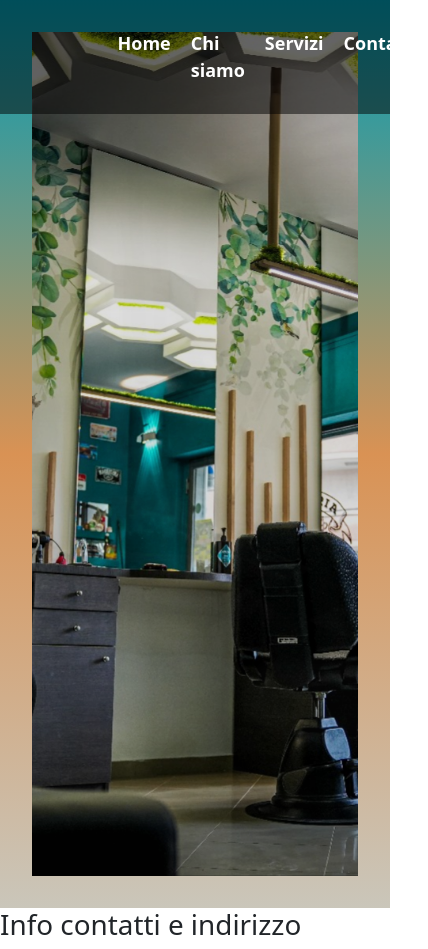
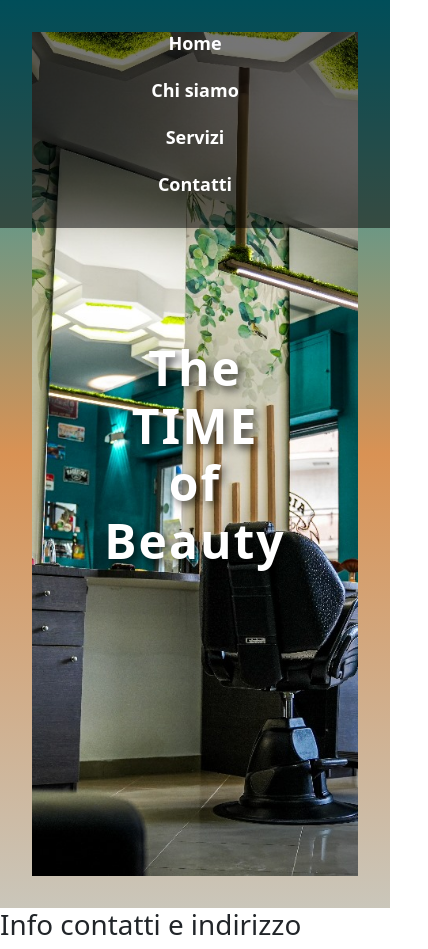
Before and after one commit to ValerioL96/the-time-of-beauty, a Vue app: page / in a window 390 px wide. Shown: the whole page, 428 px wide, since content can reach past the window. Built offline with nearby package versions, Linux system fonts and the light colour scheme.

Commit message:
Fixed header and added new style

```diff
--- a/index.html
+++ b/index.html
@@ -9,5 +9,8 @@
   <body>
     <div id="app"></div>
     <script type="module" src="/src/main.js"></script>
+    <div id="app"></div>
+    <script src="https://cdn.jsdelivr.net/npm/bootstrap@5.3.0-alpha3/dist/js/bootstrap.bundle.min.js"></script>
+
   </body>
 </html>
--- a/src/components/header/AppHeader.vue
+++ b/src/components/header/AppHeader.vue
@@ -1,16 +1,24 @@
 <script>
-import OffcanvasContact from '../../pages/OffcanvasContact.vue';
+
 
 
 
 export default {
     components: {
-        OffcanvasContact,
     },
     methods: {
         openOffcanvas(event) {
-            const offcanvas = new bootstrap.Offcanvas(document.getElementById('offcanvasScrolling'));
-            offcanvas.show();
+            // Previene il comportamento predefinito del link
+            event.preventDefault();
+
+            // Assicurati che l'elemento esista prima di inizializzare l'offcanvas
+            const offcanvasElement = document.getElementById('offcanvasScrolling');
+            if (offcanvasElement) {
+                const offcanvas = new bootstrap.Offcanvas(offcanvasElement);
+                offcanvas.show();
+            } else {
+                console.error('Offcanvas element not found');
+            }
         }
     }
 };
@@ -23,6 +31,41 @@ export default {
             <router-link :to="{ name: 'about' }" class="links">Chi siamo</router-link>
             <router-link :to="{ name: 'services' }" class="links">Servizi</router-link>
             <a href="#" @click="openOffcanvas" class="links">Contatti</a>
+        </div>
+    </div>
+    <!-- Offcanvas -->
+    <div
+        class="offcanvas offcanvas-end"
+        data-bs-scroll="true"
+        data-bs-backdrop="true"
+        tabindex="-1"
+        id="offcanvasScrolling"
+        aria-labelledby="offcanvasScrollingLabel"
+    >
+        <div class="offcanvas-header">
+            <h5 class="offcanvas-title" id="offcanvasScrollingLabel">Informazioni di Contatto</h5>
+            <button type="button" class="btn-close" data-bs-dismiss="offcanvas" aria-label="Close"></button>
+        </div>
+        <div class="offcanvas-body">
+            <p>Puoi contattarci tramite email all'indirizzo: <strong>info@example.com</strong></p>
+            <p>Oppure chiamaci al numero: <strong>(123) 456-7890</strong></p>
+            <p>Visita il nostro sito per ulteriori informazioni.</p>
+            <p>
+                Il nostro indirizzo: <strong>The Time Of Beauty, Via Madonnella, Acerra</strong>
+                <br>
+                <br>
+                <!-- Immagine cliccabile per aprire Google Maps -->
+                <a
+                    href="https://www.google.com/maps/place/The+Time+Of+Beauty/@40.9490755,14.3770495,17z/data=!3m1!4b1!4m6!3m5!1s0x133bac09dc349c97:0x7b02caa877e8e908!8m2!3d40.9490755!4d14.3796244!16s%2Fg%2F11gf0pjg8c?entry=ttu&g_ep=EgoyMDI0MTAwMS4wIKXMDSoASAFQAw%3D%3D"
+                    target="_blank"
+                >
+                    <img
+                        src="/src/assets/img/Screenshot_4-10-2024_113034_www.google.com.jpeg"
+                        alt="Apri su Google Maps"
+                        class="map-image"
+                    />
+                </a>
+            </p>
         </div>
     </div>
 </template>
@@ -65,4 +108,48 @@ export default {
     height: 100vh;
     overflow: hidden;
 }
+
+/* Offcanvas Styles */
+.offcanvas {
+    background: linear-gradient(145deg, #019DB4, #D99254); /* Sfumatura su tutto l'offcanvas */
+    color: #fff; /* Colore del testo */
+}
+
+.offcanvas-header {
+    border-bottom: 1px solid rgba(255, 255, 255, 0.2); /* Linea di separazione */
+}
+
+.btn-close {
+    background: transparent;
+    border: none;
+    color: white; /* Colore per il pulsante di chiusura */
+}
+
+/* Offcanvas Body */
+.offcanvas-body {
+    color: #fff; /* Colore del testo */
+    font-size: 1rem; /* Dimensione del testo */
+}
+
+/* Stile per l'immagine della mappa */
+.map-image {
+    width: 100%; /* Larghezza dell'immagine */
+    height: auto; /* Mantiene le proporzioni */
+    max-height: 250px; /* Limite massimo dell'altezza */
+    border-radius: 10px; /* Angoli arrotondati */
+    box-shadow: 0 4px 10px rgba(0, 0, 0, 0.2); /* Ombra per profondità */
+    transition: transform 0.3s; /* Transizione per l'effetto hover */
+}
+
+.map-image:hover {
+    transform: scale(1.05); /* Ingrandisce l'immagine al passaggio del mouse */
+}
+
+/* Media Query per Mobile */
+@media (max-width: 768px) {
+    .header-nav {
+        flex-direction: column; /* Cambia la direzione per schermi piccoli */
+        align-items: center; /* Centra i link */
+    }
+}
 </style>
--- a/src/components/header/HeaderJumboTron.vue
+++ b/src/components/header/HeaderJumboTron.vue
@@ -25,7 +25,7 @@ export default {
         startSlideshow() {
             this.interval = setInterval(() => {
                 this.nextImage();
-        }, 4000); // Cambia immagine ogni 5 secondi
+            }, 3500); // Cambia immagine ogni 3.5 secondi
         },
         nextImage() {
             this.currentIndex = (this.currentIndex + 1) % this.images.length;
@@ -36,7 +36,6 @@ export default {
     }
 };
 </script>
-
 
 <template>
     <div class="jumbotron">
@@ -50,9 +49,9 @@ export default {
                 :class="{ active: index === currentIndex }"
             />
         </div>
+        <h1 class="jumbotron-title">The TIME of Beauty</h1> <!-- Titolo -->
     </div>
 </template>
-
 
 <style lang="scss" scoped>
 .jumbotron {
@@ -61,7 +60,7 @@ export default {
     margin: 0;
     height: 100vh;
     position: relative;
-    overflow: hidden;
+    overflow: hidden; // Nasconde eventuali overflow
     background-color: #000; // Sfondo nero per far risaltare le immagini
 }
 
@@ -73,17 +72,37 @@ export default {
 
 .carousel-img {
     position: absolute;
-    top: 0;
-    left: 0;
-    width: 100vw;
-    height: 100vh;
-    object-fit: cover;
+    top: 50%;
+    left: 50%;
+    width: 100vw; // Utilizza tutta la larghezza
+    height: 100vh; // Utilizza tutta l'altezza
+    object-fit: cover; // Rende le immagini adattabili
     opacity: 0;
     transition: opacity 1.5s ease-in-out;
+    transform: translate(-50%, -50%); // Centra l'immagine
 }
 
 .carousel-img.active {
     opacity: 1;
 }
 
+.jumbotron-title {
+    position: absolute; // Posizione assoluta per centrarlo
+    top: 50%; // Posiziona verticalmente al centro
+    left: 50%; // Posiziona orizzontalmente al centro
+    transform: translate(-50%, -50%); // Centra esattamente il testo
+    font-size: 4rem; // Dimensione del font aumentata
+    font-weight: bold; // Rende il testo più marcato
+    color: #fff; // Colore bianco per il testo
+    text-shadow: 4px 4px 8px rgba(0, 0, 0, 0.7); // Ombra più marcata per far risaltare il testo
+    letter-spacing: 2px; // Spaziatura delle lettere
+    text-align: center; // Allinea il testo al centro
+}
+
+/* Media Query per schermi più piccoli */
+@media (max-width: 768px) {
+    .jumbotron-title {
+        font-size: 3rem; // Riduci la dimensione del font per schermi piccoli
+    }
+}
 </style>
--- a/src/pages/About.vue
+++ b/src/pages/About.vue
@@ -16,25 +16,37 @@ export default  {
 
 <template>
     <div class="container my-5">
-        <div class="text-center mb-4">
-            <h1 class="display-4 font-weight-bold">Boolfolio</h1>
+        <div class="text-center mb-4 py-5">
+            <h1 class="display-4 font-weight-bold"><Strong>The TIME of Beauty</Strong></h1>
+            <h3>Benvenuti nel nostro salone di barbiere, dove la tradizione incontra l'innovazione!</h3>
             <p class="lead">
-            Ho sviluppato una WebApp gestionale per la creazione,
-            gestione e modifica di progetti personali. Il BackOffice è stato
-            implementato con Laravel, sfruttando le API che vengono poi
-            consumate nel FrontOffice, sviluppato in Vue.js. L'app
-            consente una gestione centralizzata dei progetti, garantendo
-            flessibilità e facilità di aggiornamento grazie all'integrazione
-            tra le due tecnologie. In una prima fase, l’applicazione è stata
-            popolata con progetti fittizi, utilizzati a scopo di test.
-            Successivamente, ho inserito i miei progetti reali,
-            trasformando la WebApp nel mio portfolio personale, un vero
-            e proprio strumento per presentare il mio lavoro e le mie
+                Presso il nostro salone, ogni cliente è al centro della nostra attenzione. Offriamo una vasta gamma di servizi, dai tagli classici alle acconciature moderne, per soddisfare ogni esigenza. I nostri barbieri esperti utilizzano tecniche all'avanguardia e prodotti di alta qualità per garantire risultati impeccabili.
             </p>
+            <hr>
+            <p class="lead">
+                L’atmosfera accogliente e rilassante è il luogo ideale per prenderti una pausa dalla routine quotidiana. Mentre ti prendi cura del tuo look, potrai gustare un buon caffè e lasciarti coccolare dal nostro personale cordiale e professionale.
+            </p>
+            <hr>
+            <p class="lead">
+                Che tu stia cercando un look fresco per un evento speciale o semplicemente un ritocco, siamo qui per offrirti un’esperienza unica e personalizzata.
+            </p>
+            <h3>Ti aspettiamo per farti vivere un momento di benessere e stile!</h3>
         </div>
     </div>
 </template>
 
-<style lang="scss">
+<style lang="scss" scoped>
+.container{
+    color: #FFFFFF;
+}
+
+hr{
+    border: none; /* Rimuove il bordo predefinito */
+    height: 3px; /* Altezza della linea */
+    background-color: #888888; /* Colore grigio medio */
+    margin: 30px 0; /* Spaziatura verticale attorno all'hr */
+    border-radius: 5px; /* Angoli arrotondati */
+    box-shadow: 0 2px 4px rgba(0, 0, 0, 0.2); /* Ombra leggera */
+}
 
 </style>
--- a/src/pages/OffcanvasContact.vue
+++ /dev/null
@@ -1,43 +0,0 @@
-<template>
-    <div>
-        <!-- Offcanvas -->
-        <div
-            class="offcanvas offcanvas-end"
-            data-bs-scroll="true"
-            data-bs-backdrop="true"
-            tabindex="-1"
-            id="offcanvasScrolling"
-            aria-labelledby="offcanvasScrollingLabel"
-        >
-            <div class="offcanvas-header">
-                <h5 class="offcanvas-title" id="offcanvasScrollingLabel">Informazioni di Contatto</h5>
-                <button type="button" class="btn-close" data-bs-dismiss="offcanvas" aria-label="Close"></button>
-            </div>
-            <div class="offcanvas-body">
-                <p>Puoi contattarci tramite email all'indirizzo: <strong>info@example.com</strong></p>
-                <p>Oppure chiamaci al numero: <strong>(123) 456-7890</strong></p>
-                <p>Visita il nostro sito per ulteriori informazioni.</p>
-            </div>
-        </div>
-    </div>
-</template>
-
-<script>
-export default {
-    methods: {
-    openOffcanvas(event) {
-        // Previene il comportamento predefinito del link
-        event.preventDefault();
-
-        // Assicurati che l'elemento esista prima di inizializzare l'offcanvas
-        const offcanvasElement = document.getElementById('offcanvasScrolling');
-        if (offcanvasElement) {
-            const offcanvas = new bootstrap.Offcanvas(offcanvasElement);
-            offcanvas.show();
-        } else {
-            console.error('Offcanvas element not found');
-        }
-    }
-}
-};
-</script>
--- a/src/pages/Services.vue
+++ b/src/pages/Services.vue
@@ -131,21 +131,6 @@ export default {
   line-height: 1.4;
 }
 
-/* Button */
-.card-body .btn {
-  background: linear-gradient(90deg, #019DB4, #D99254); /* Sfumatura sul pulsante */
-  color: white;
-  padding: 0.6rem 1.5rem;
-  font-size: 1rem;
-  border-radius: 50px; /* Pulsanti arrotondati per un look moderno */
-  text-transform: uppercase;
-  transition: background 0.3s ease-in-out;
-}
-
-.card-body .btn:hover {
-  background: linear-gradient(90deg, #D99254, #CAC6BA); /* Sfumatura più calda su hover */
-}
-
 /* Media Query per Mobile */
 @media (max-width: 768px) {
   .card {
--- a/src/router.js
+++ b/src/router.js
@@ -22,11 +22,6 @@ const router = createRouter({
             name: 'services',
             component: Services,
         },
-        {
-            path: '/services',
-            name: 'services',
-            component: Services,
-        },
     ]
 });
 
```
Also changed, not shown: src/assets/img/Screenshot_4-10-2024_113034_www.google.com.jpeg (added). Lines whose indentation alone changed are shown as unchanged.
